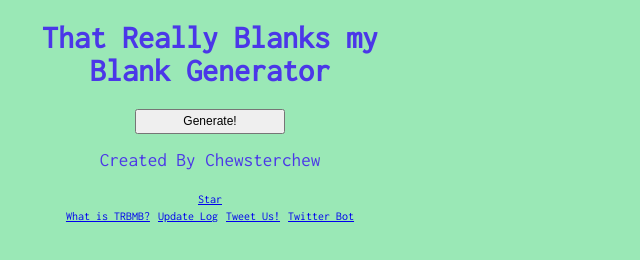
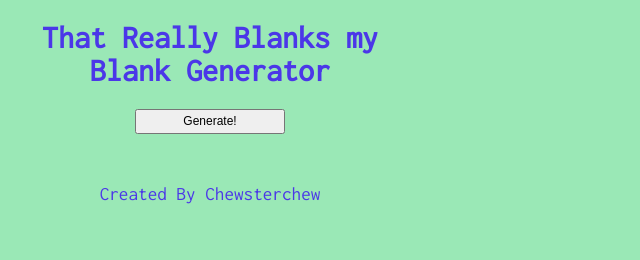
Before and after one commit to Chew/TRBMB-Extension, a browser extension: page index.html in a window 1280 px wide. Shown: the whole page, without its empty margins (0-640 px from the left). Drawn offline with Linux system fonts and the light colour scheme.

Commit message:
Remove extra footer content

```diff
--- a/index.html
+++ b/index.html
@@ -38,14 +38,7 @@
 
     <footer>
       <p>Created By Chewsterchew</p>
-      <a class="github-button" href="https://github.com/Chewsterchew/TRBMB-Gen" data-icon="octicon-star" data-count-href="/Chewsterchew/TRBMB-Gen/stargazers" data-count-api="/repos/Chewsterchew/TRBMB-Gen#stargazers_count" data-count-aria-label="Stars on GitHub"
-        aria-label="Star this on GitHub">Star</a><br/>
-      <a href="what">What is TRBMB?</a>
-      <a href="updatelog">Update Log</a>
-      <a href="http://ctt.ec/2Bofm">Tweet Us!</a>
-      <a href="http://twitter.com/TRBMBPhraseGen">Twitter Bot</a><br/>
     </footer>
-
   </div>
 </body>
 
```
